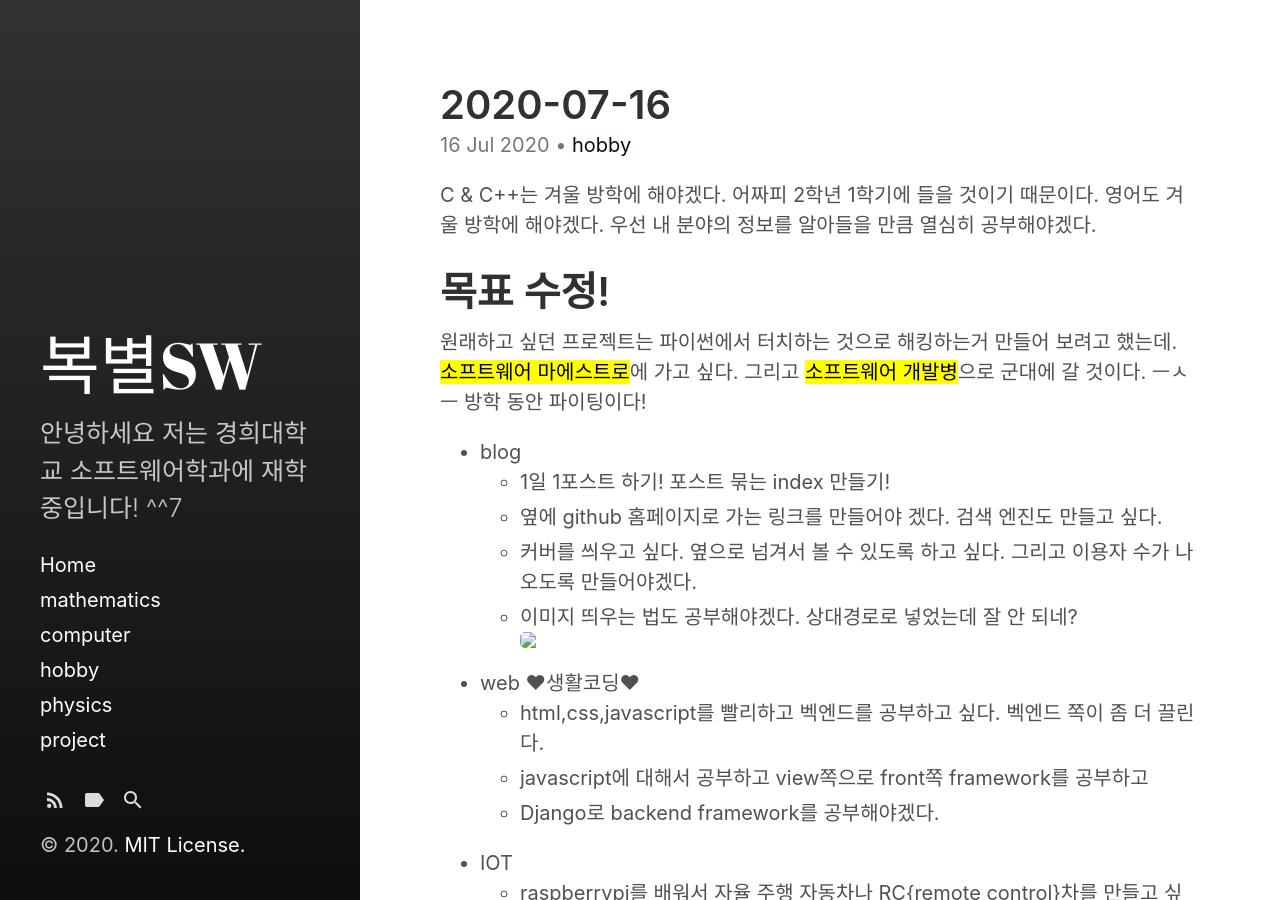
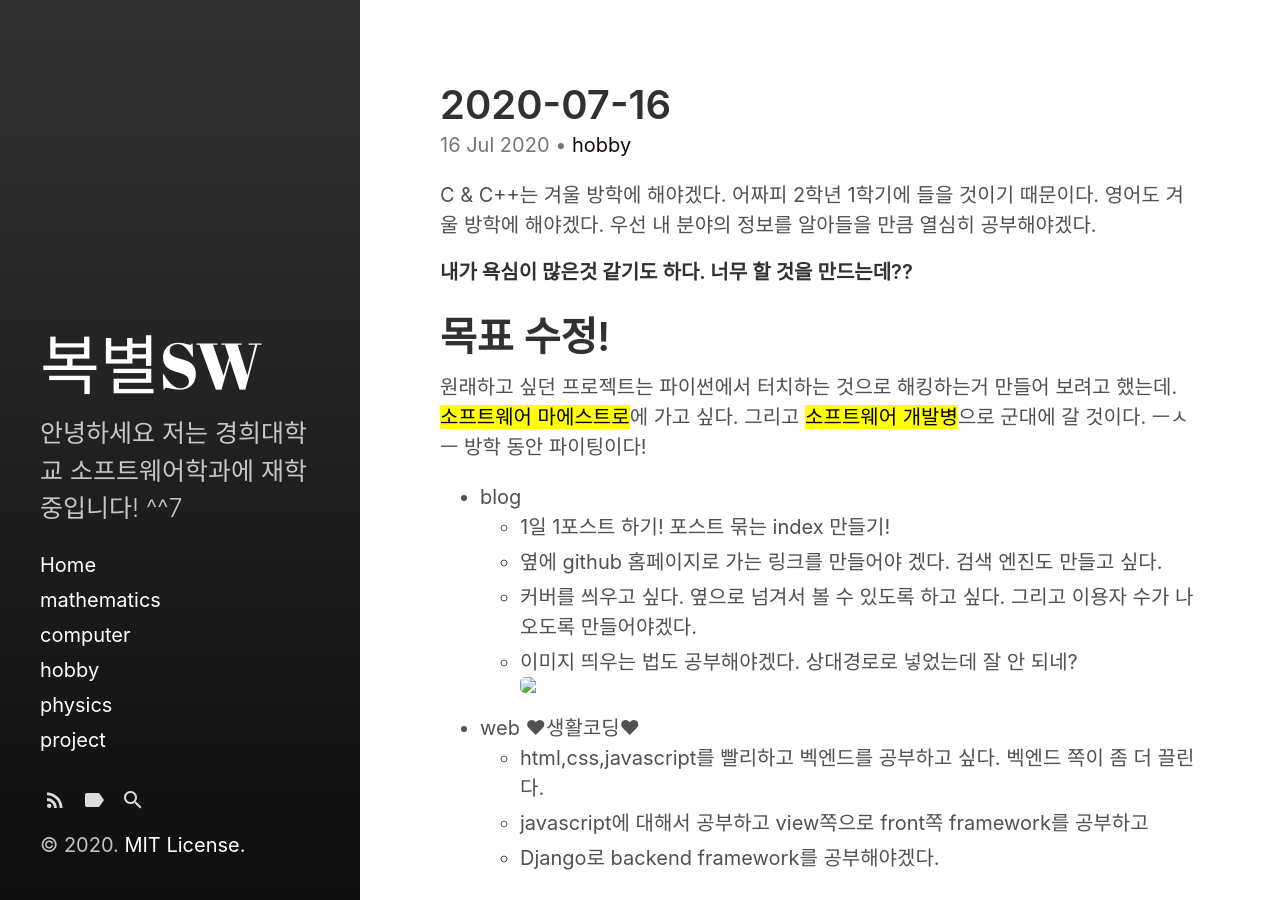
Before and after one commit to luckydipper/luckydipper.github.io, a Jekyll site: the page built from _posts/2020-07-16-hobby.md, in a window 1280 px wide and 900 px high. Built offline with Jekyll 4.4.1, drawn with Linux system fonts in a browser that asks for light colours.

Commit message:
update
update hobby post

```diff
--- a/_posts/2020-07-16-hobby.md
+++ b/_posts/2020-07-16-hobby.md
@@ -11,7 +11,7 @@ comments: true
 
 C & C++는 겨울 방학에 해야겠다. 어짜피 2학년 1학기에 들을 것이기 때문이다.
 영어도 겨울 방학에 해야겠다. 우선 내 분야의 정보를 알아들을 만큼 열심히 공부해야겠다.
-
+###### 내가 욕심이 많은것 같기도 하다. 너무 할 것을 만드는데??
 
 # 목표 수정!
 
```
